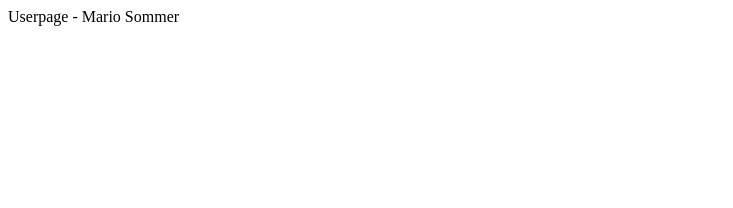
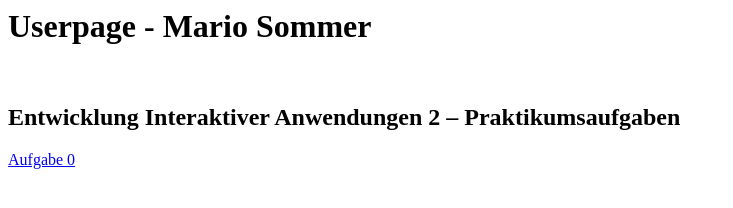
Before and after one commit to mariosommer/aboutme, a plain HTML site: page index.html in a window 1280 px wide. Shown: the whole page, without its empty margins (0-733 px from the left). Drawn offline with Linux system fonts and the light colour scheme.

Commit message:
Update index.html

```diff
--- a/index.html
+++ b/index.html
@@ -1,5 +1,7 @@
 
 <html>
-Userpage - Mario Sommer<br>
-
+  <h1>Userpage - Mario Sommer</h1>
+  <br>
+  <h2>Entwicklung Interaktiver Anwendungen 2 – Praktikumsaufgaben</h2>
+  <a href="https://github.com/mariosommer/EIA2/blob/master/Aufgabe_0/Aufgabe_0.html">Aufgabe 0</a>
 </html>
```
